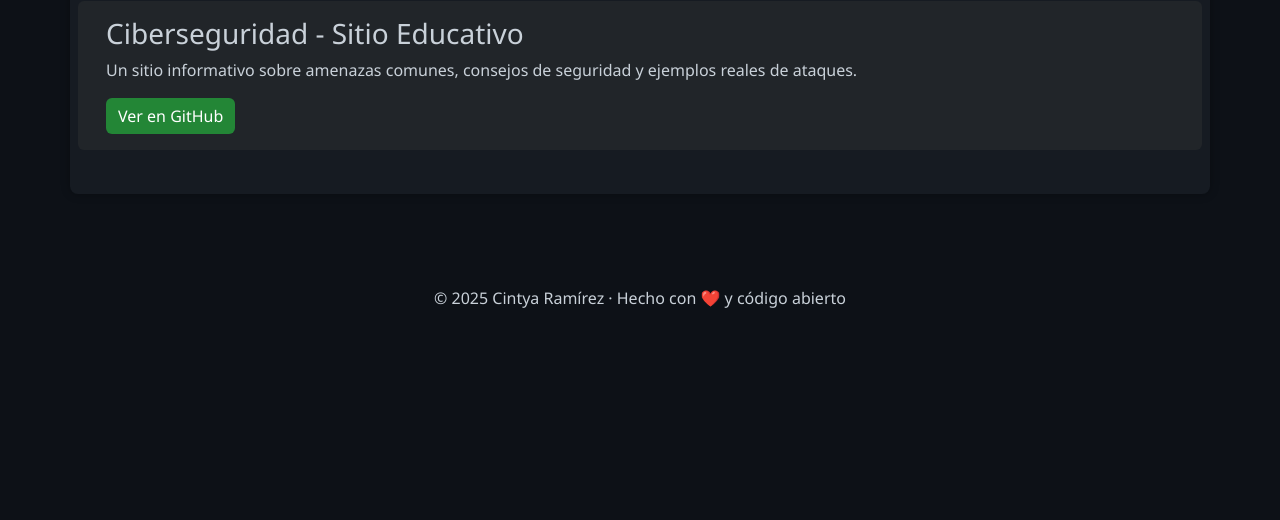
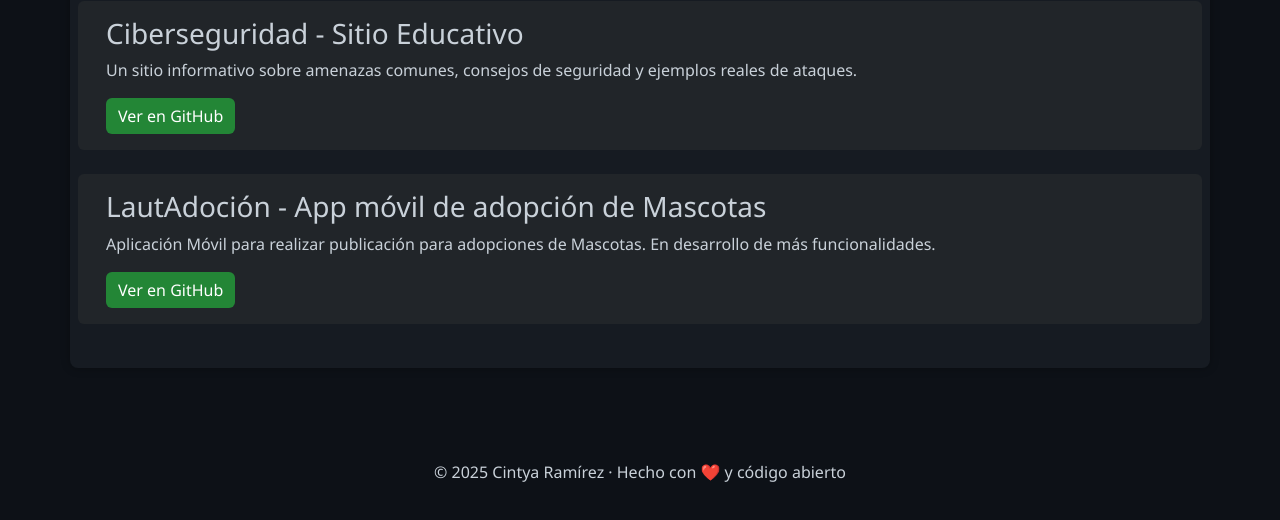
Before and after one commit to CintyaRam/Portafolio, a plain HTML site: page index.html in a window 1280 px wide. Shown: the part 576-1096 px from the top of the page. Before the commit the page ends 926 px from the top, so only its background shows below. Drawn offline with nearby package versions, Linux system fonts and the light colour scheme.

Commit message:
Modificación y añadidura LautAdoción en index

```diff
--- a/index.html
+++ b/index.html
@@ -57,7 +57,16 @@
                             class="btn btn-primary">Ver en GitHub</a>
                     </div>
                 </div>
-                <!-- Más tarjetas aquí -->
+                <!-- Proyecto 2 -->
+                <div class="card mb-4 bg-dark text-white border-secondary">
+                    <div class="card-body">
+                        <h3 class="card-title">LautAdoción - App móvil de adopción de Mascotas</h3>
+                        <p class="card-text">Aplicación Móvil para realizar publicación para adopciones de Mascotas. En
+                            desarrollo de más funcionalidades.</p>
+                        <a href="https://github.com/CintyaRam/LautAdopcion" target="_blank" class="btn btn-primary">Ver
+                            en GitHub</a>
+                    </div>
+                </div>
             </div>
         </div>
     </section>
```
